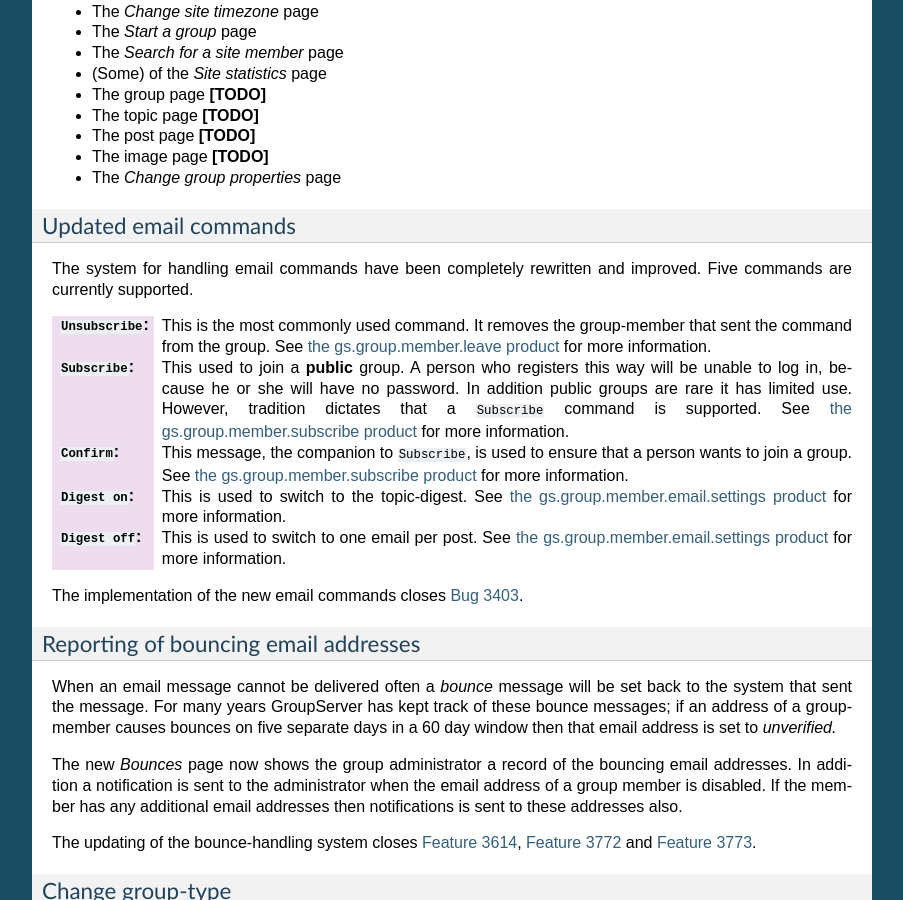
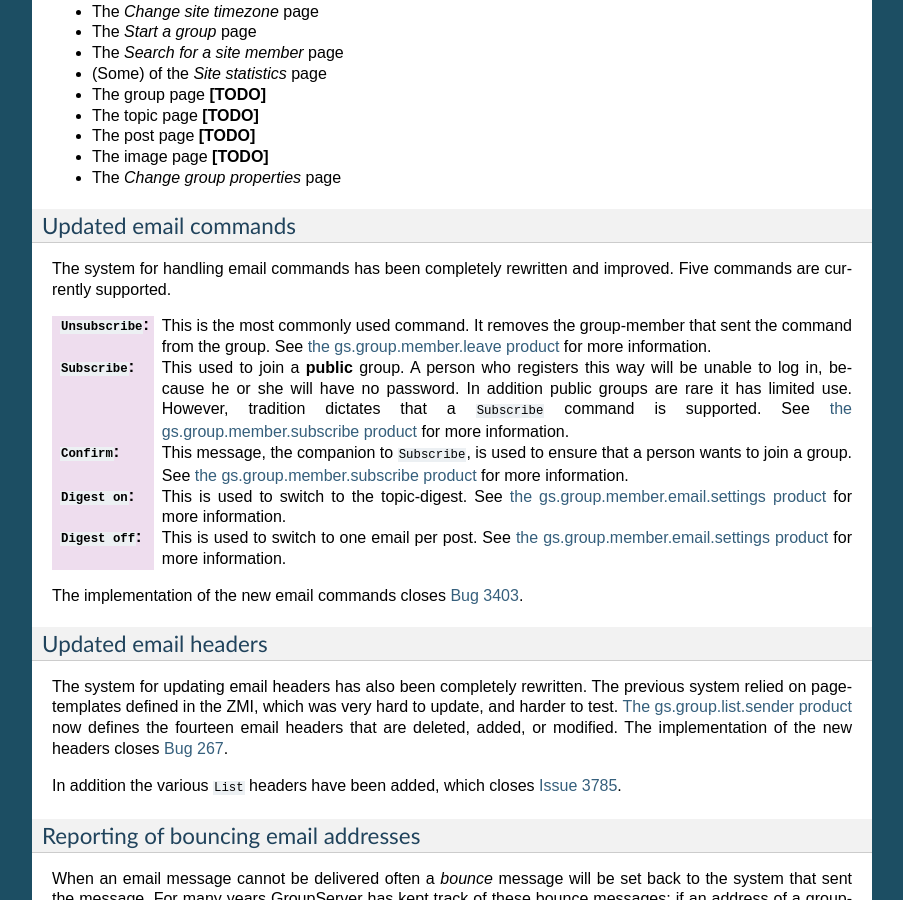
Before and after one commit to groupserver/buildout, a Sphinx documentation site: the page built from docs/release-notes-14xx.rst, in a window 1280 px wide and 900 px high, scrolled down 780 px. Shown: the whole window, without its empty margins (198-1101 px from the left). Built offline with Sphinx 7.4.7, drawn with Linux system fonts in a browser that asks for light colours; some of the changed text lies outside the part shown.

Commit message:
Following the new gs.group.list.sender code

```diff
--- a/docs/release-notes-14xx.rst
+++ b/docs/release-notes-14xx.rst
@@ -26,9 +26,9 @@ Changes to GroupServer
 
 The most extensive change in Calvados is the
 internationalisation_. There are also `updated email commands`_,
-better `reporting of bouncing email addresses`_, and the new
-`change group-type`_ page. Finally there have been some `minor
-code improvements`_.
+`updated email headers`_ better `reporting of bouncing email
+addresses`_, and the new `change group-type`_ page. Finally there
+have been some `minor code improvements`_.
 
 Internationalisation
 ====================
@@ -62,7 +62,7 @@ to the following products.
 Updated email commands
 ======================
 
-The system for handling email commands have been completely
+The system for handling email commands has been completely
 rewritten and improved. Five commands are currently supported.
 
 :``Unsubscribe``: This is the most commonly used command. It
@@ -96,6 +96,24 @@ The implementation of the new email commands closes `Bug 3403`_.
 .. _the gs.group.member.email.settings product:
    https://github.com/groupserver/gs.group.member.email.settings
 .. _Bug 3403: https://redmine.iopen.net/issues/3403
+
+Updated email headers
+=====================
+
+The system for updating email headers has also been completely
+rewritten. The previous system relied on page-templates defined
+in the ZMI, which was very hard to update, and harder to
+test. `The gs.group.list.sender product`_ now defines the
+fourteen email headers that are deleted, added, or modified. The
+implementation of the new headers closes `Bug 267`_.
+
+In addition the various ``List`` headers have been added, which
+closes `Issue 3785`_.
+
+.. _the gs.group.list.sender product:
+   https://github.com/groupserver/gs.group.list.sender/
+.. _Bug 267: https://redmine.iopen.net/issues/267
+.. _Issue 3785: https://redmine.iopen.net/issues/3785
 
 Reporting of bouncing email addresses
 =====================================
--- a/versions.cfg
+++ b/versions.cfg
@@ -37,6 +37,7 @@ gs.group.base = 2.0.0.dev20140611194303-3a07e0996cd3
 gs.group.encouragement = 2.0-20140325183205-33d14a29bb43
 gs.group.home = 2.0-20131127174646-032a0e357bf7
 gs.group.list.command = 1.0.0.dev20141010183106-c6917725aa8d
+gs.group.list.sender = 1.0.0.dev20141107003337-75ba6ce4db02
 gs.group.member.active = 2.0.0.dev20140625020957-2960fd20610d
 gs.group.member.add.base = 2.1.1.dev20140613222439-4e9027ad501c
 gs.group.member.add.csv = 2.0-20140304235507-d512d734fffc
@@ -137,7 +138,7 @@ Products.GroupServer = 2.1.1.dev20140619215925-25783b9525d7
 Products.XWFChat = 1.0-20120711070747-6e408ef6e1f3
 Products.XWFCore = 1.0-20130327045943-0e680dffc11c
 Products.XWFFileLibrary2 = 2.0.0.dev20140609223110-ba293f8a3942
-Products.XWFMailingListManager = 2.1.3.dev20141009232633-28cd521538bb
+Products.XWFMailingListManager = 2.1.3.dev20141106171517-b93d0e63ea6b
 # The packages that install GroupServer, and starts your first site.
 gs.recipe.base = 1.0.0
 gs.recipe.createtables = 3.0.0.dev20140610182403-0273cba124e7
```
